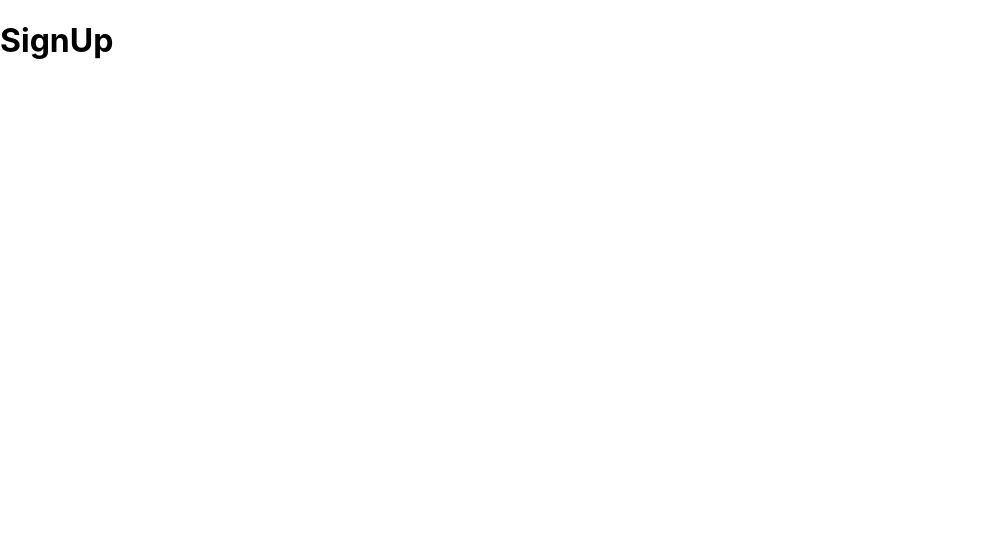
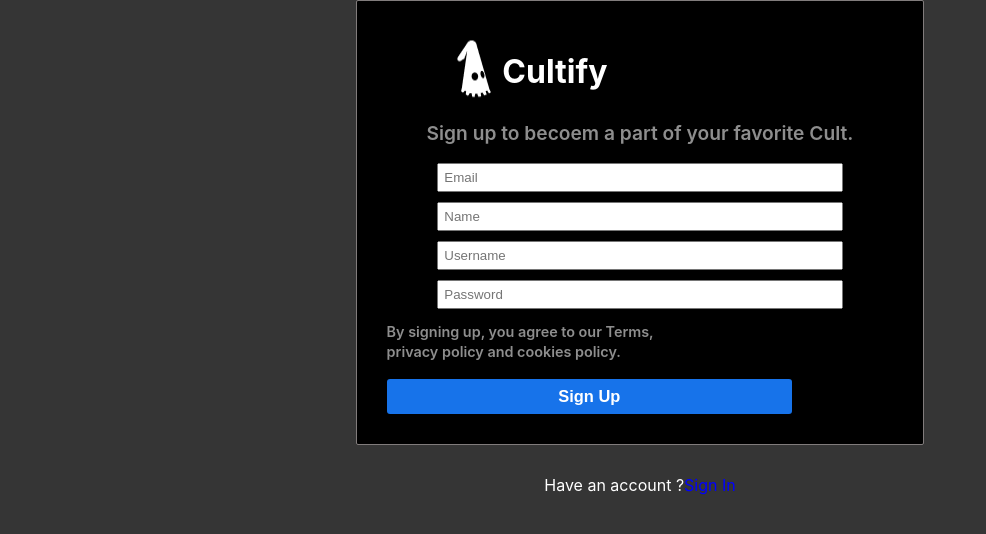
Before and after one commit to SayanMunshi-blank36/Cultify-frontend, a React (Create React App) app in the folder frontend/: page /signup in a window 1280 px wide. Shown: the top 534 px of the page, without its empty margins (0-986 px from the left). Built offline with nearby package versions, Linux system fonts and the light colour scheme.

Commit message:
created signup page design

```diff
--- a/frontend/src/App.css
+++ b/frontend/src/App.css
@@ -1,38 +1,3 @@
-.App {
-  text-align: center;
+body{
+  background-color: #292929f0;
 }
-
-.App-logo {
-  height: 40vmin;
-  pointer-events: none;
-}
-
-@media (prefers-reduced-motion: no-preference) {
-  .App-logo {
-    animation: App-logo-spin infinite 20s linear;
-  }
-}
-
-.App-header {
-  background-color: #282c34;
-  min-height: 100vh;
-  display: flex;
-  flex-direction: column;
-  align-items: center;
-  justify-content: center;
-  font-size: calc(10px + 2vmin);
-  color: white;
-}
-
-.App-link {
-  color: #61dafb;
-}
-
-@keyframes App-logo-spin {
-  from {
-    transform: rotate(0deg);
-  }
-  to {
-    transform: rotate(360deg);
-  }
-}
--- /dev/null
+++ b/frontend/src/pages/SignUp.css
@@ -0,0 +1,68 @@
+.signUp{
+    background-size: cover;
+    flex: 1;
+    display: flex;
+    justify-content: center;
+    align-items: center;
+}
+
+.form{
+    color: #fff;
+    background-color: #000;
+    padding: 30px;
+    border: 1px solid rgb(129, 124, 124);
+    border-radius: 2px;
+}
+.heading{
+    display: flex;
+    flex-direction: row;
+
+}
+.form > div{
+    width: 80%;
+    margin: auto;
+    padding-bottom: 10px;
+}
+.signUpPara{
+    color: rgba(var(--f52,142,142,142),1);
+    font-size: 1.2rem;
+    font-weight: 600;
+    line-height: 20px;
+    margin: 0px 40px 20px 40px;
+}
+
+.form  input{
+    padding: 5px;
+    outline: none;
+    width: 100%;
+    box-sizing: border-box;
+}
+
+#submit-btn{
+    background-color: #1773ea;
+    border: none;
+    color: white;
+    font-size: 1.03rem;
+    font-weight: bold;
+    padding: 8px 10px;
+    width: 80%;
+    cursor: pointer;
+    margin-top: 0.9rem;
+    border-radius: 3px;
+}
+
+.form2{
+    display: flex;
+    justify-content: center;
+    padding: 30px;
+    color: #fff;
+}
+
+#lineline{
+    text-decoration: none;
+    color: blue;
+}
+#lineline:hover{
+    color: #fff;
+    text-decoration: underline;
+}
--- a/frontend/src/pages/SignUp.js
+++ b/frontend/src/pages/SignUp.js
@@ -1,11 +1,57 @@
-import React from 'react';
+import { useState } from 'react';
+import './SignUp.css';
+import { Link, useNavigate } from 'react-router-dom';
+import logo from '../img/logo.jpg';
 
 function SignUp() {
-  return (
-    <div className='homePage'>
-        <h1>SignUp</h1>
-    </div>
-  );
+
+    const navigate = useNavigate();
+
+    const [name, setName] = useState("");
+    const [email, setEmail] = useState("");
+    const [userName, setUserName] = useState("");
+    const [password, setPassword] = useState("");
+
+    return (
+        <div className='signUp'>
+            <div className="form-container">
+                <div className="form">
+                    <div className='heading'>
+                        <img className='cultifyLogo' src={logo} alt="logo" />
+                        <h1>Cultify</h1>
+                    </div>
+                    <p className='signUpPara'>
+                        Sign up to becoem a part of your favorite Cult.
+                    </p>
+                    <div>
+                        <input type="email" name="email" id="email" value={email} placeholder='Email' onChange={(e) => setEmail(e.target.value)} />
+                    </div>
+                    <div>
+                        <input type="text" name="name" id="name" placeholder='Name' value={name} onChange={(e) => setName(e.target.value)} />
+                    </div>
+                    <div>
+                        <input type="text" name="username" id="username" placeholder='Username' value={userName} onChange={(e) => { setUserName(e.target.value) }} />
+                    </div>
+                    <div>
+                        <input type="password" name="password" id="password" placeholder='Password' value={password} onChange={(e) => { setPassword(e.target.value) }} />
+                    </div>
+                    <p className='signUpPara' style={{ fontSize: "0.9rem", margin: "3px 0px" }}>
+                        By signing up, you agree to our Terms, <br /> privacy policy and cookies policy.
+                    </p>
+                    <input type="submit" id='submit-btn' value="Sign Up" />
+                </div>
+
+                <div className="form2">
+                    Have an account ?
+                    <Link to="/signin" id='lineline'>
+                        <span>Sign In</span>
+                    </Link>
+
+                </div>
+            </div>
+
+        </div>
+    );
 }
 
 export default SignUp;
```
Also changed, not shown: frontend/src/img/logo.jpg (added).
